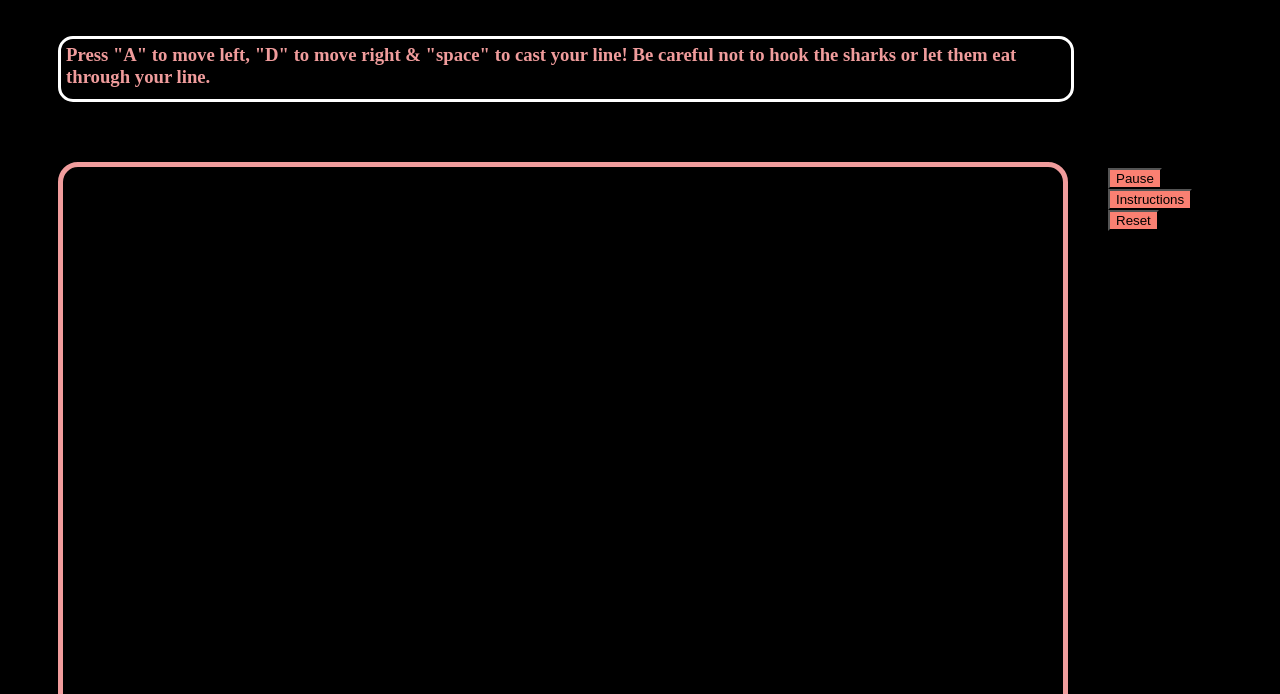
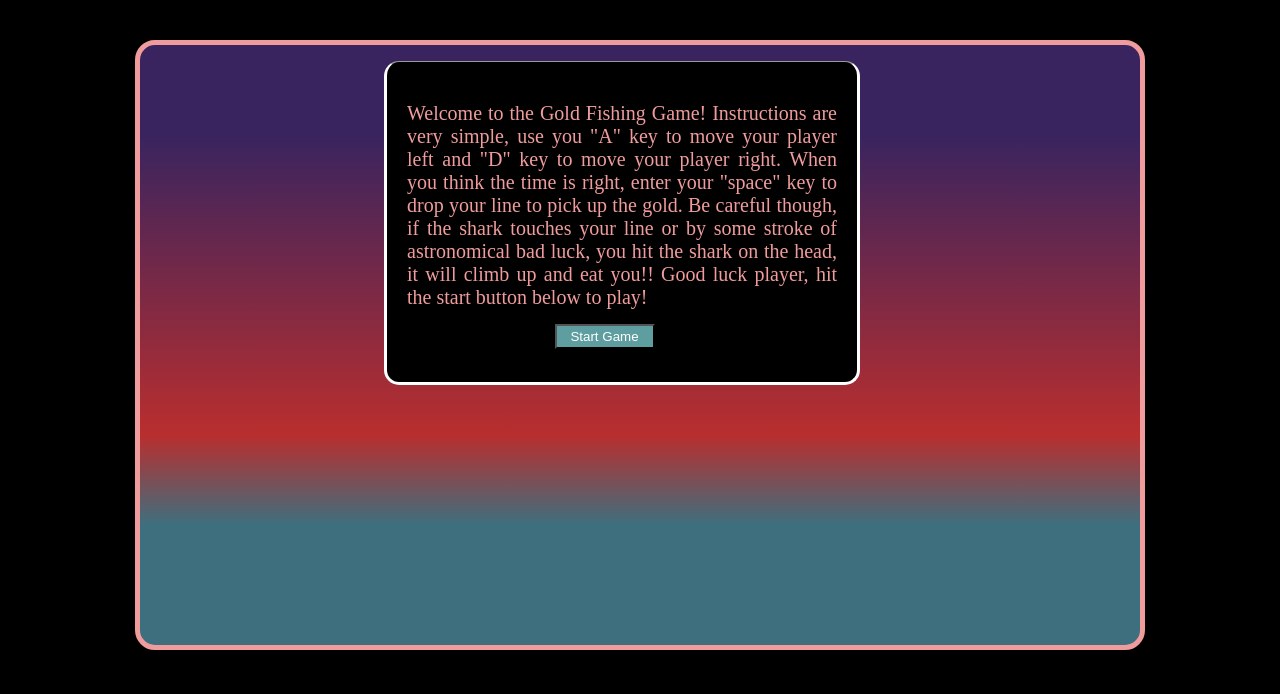
Before and after one commit to tasangpo/GoldFishingGame, a website built with webpack: page index.html in a window 1280 px wide. Shown: the part 109-803 px from the top of the page. Built offline with nearby package versions, Linux system fonts and the light colour scheme.

Commit message:
socials icon

```diff
--- a/index.html
+++ b/index.html
@@ -5,30 +5,46 @@
     <meta http-equiv="X-UA-Compatible" content="IE=edge">
     <meta name="viewport" content="width=device-width, initial-scale=1.0">
     <link rel="stylesheet" href="./dist/main.css" />
+    <link rel="stylesheet" href="https://cdnjs.cloudflare.com/ajax/libs/font-awesome/4.7.0/css/font-awesome.min.css">
     <script src="keymaster.js"></script>
     <script src="./dist/main.js"></script>
     <title> Gold Fishing Game  </title>
 </head>
 <body>
+    <h1 id="title"> ⚓ GOLD FISHING GAME ⚓ </h1>
+    <div id="intro">
+        <p> Welcome to the Gold Fishing Game! Instructions are very simple, use you "A" key to move your player left and "D"
+            key to move your player right. When you think the time is right, enter your "space" key to drop your
+            line to pick up the gold. Be careful though, if the shark touches your line or by some stroke of astronomical
+            bad luck, you hit the shark on the head, it will climb up and eat you!! Good luck player, hit the start button
+            below to play! </p>
+        <button id="start-btn" type="button" onclick="myFunction()"> Start Game </button>
+        <script>
+            function myFunction() {
+                document.getElementById("intro").style.visibility = "hidden";
+            }
+        </script>
 
-    <h1 id="title"> ⚓ GOLD FISHING GAME ⚓  </h1>
-    <h3>Press "A" to move left, "D" to move right & "space" to cast your line! Be careful not to hook the sharks or let them eat through your line.</h3>
+    </div>
+
     <div class="gamebox">
-        <canvas id="game-canvas" width="1000" height="600"></canvas>
-        <!-- <ul>
+        <ul class="stats">
             <li id="level"></li>
             <li id="gold"></li>
-        </ul> -->
-        <div>
-            <ul class="button-list">
-                <li> <button class="buttons"> Pause </button> </li>
-                <li> <button class="buttons"> Instructions </button> </li>
-                <li> <button class="buttons"> Reset </button> </li>
-            </ul>
+        </ul>
+        <canvas id="game-canvas" width="1000" height="600"></canvas>
+        <ul id="social">
+            <li> <a href="https://github.com/tasangpo" target="_blank"> <i id="linkedin" class="fa fa-linkedin-square" style="font-size:72px; color:#006192"></i> </a> </li>
+            <li> <a href="https://www.linkedin.com/in/tashi-s-a868a2185/"><i class="fa fa-github" style="font-size:72px; color:white""></i></a></li>
+        </ul>
+    </div>
 
-        </div>
+    <div id="game-over">
+        <h3>YOU GOT ATE</h3>
+        <button id="reset"> New Game </button>
+    </div>
 
-    </div>
+
 
 
 </body>
--- a/src/index.js
+++ b/src/index.js
@@ -1,12 +1,20 @@
 import Game from "./scripts/game.js"
 import GameView from "./scripts/game_view.js"
+
+window.GameView = GameView;
 
 document.addEventListener('DOMContentLoaded', () => {
     const canvas = document.getElementById('game-canvas');
     const ctx = canvas.getContext('2d');
+    let g = new Game();
+    let gv = new GameView(g, ctx);
 
+    document.getElementById("start-btn").addEventListener("click", function () {
+        gv.start();
+    })
 
-    const g = new Game();
-    const gv = new GameView(g, ctx);
-    gv.start();
+    document.getElementById("reset").addEventListener("click", function () {
+
+    })
+
 })
--- a/src/index.scss
+++ b/src/index.scss
@@ -3,10 +3,13 @@
 }
 
 #title {
+    justify-content: center;
+    align-items: center;
     position: relative;
     width: 1000px;
     height: 75px;
-    margin-left: 50px;
+    margin-left: auto;
+    margin-right: auto;
     margin-top: 10px;
     border: 5px solid rgb(240, 156, 156);
     border-radius: 15px;
@@ -21,34 +24,111 @@
 .gamebox {
     margin-top: 10px;
     display: flex;
-    flex-direction: row;
+    flex-direction: column;
 }
 
 #game-canvas {
-    margin-left: 50px;
+    margin-left: auto;
+    margin-right: auto;
     margin-top: 10px;
     position: relative;
     border: 5px solid rgb(240, 156, 156);
     border-radius: 20px;
+    background-image: -webkit-linear-gradient(#39245f 15%, #b92e2e 65%, #3e6f7e 80%);
 }
 
-.button-list {
+#social {
+    position: relative;
+    // border: 1px solid white;
+    list-style: none;
+    display: flex;
+    width: 15%;
+    left: 15%;
+    justify-content: space-between;
+    font-size: 50px;
+}
+ #linkedin {
+    height: 75px;
+    width: inherit;
+ }
+
+
+
+
+#intro{
+    left: 30%;
+    top: 20%;
+    position: fixed;
+    padding: 10px;
+    width: 450px;
+    height: 300px;
+    border: 3px solid white;
+    color:rgb(240, 156, 156);
+    border-radius: 15px;
+    z-index: 100;
+    visibility: visible;
+    margin: 10px 0 20px 0;
+    border-top: 1px solid #999;
+    // visibility: hidden;
+}
+
+#intro > p {
+    padding: 10px;
+    font-size: 20px;
     text-align: justify;
 }
 
-.buttons {
-    color: black;
-    background-color: salmon
+#start-btn {
+    width: 100px;
+    height: 25px;
+    position: relative;
+    left: 35%;
+    top: -5%;
+    color: white;
+    background-color: cadetblue;
 }
 
-h3{
-    padding: 5px;
-    width: 1000px;
-    height: 50px;
-    margin-left: 100px;
-    color:  white;
+.stats {
+    width: 200px;
+    color: white;
+    background-color: transparent;
+    position: fixed;
+    z-index: 100;
+    list-style: none;
+    left: 10%;
+    justify-content: left;
+    top: 90px;
+}
+
+#level, #gold {
+    width: 125px;
+    background: linear-gradient(to right, hsl(200 100% 62%), hsl(1000 100% 59%));
+    -webkit-background-clip: text;
+    -webkit-text-fill-color: transparent;
+    text-align: left;
+}
+
+
+
+#game-over {
+    top: 30%;
+    left: 40%;
+    position: fixed;
+    width: 200px;
+    height: 100px;
     border: 3px solid white;
-    margin: 50px;
-    color:rgb(240, 156, 156);
     border-radius: 15px;
+    margin-left: auto;
+    margin-right: auto;
+    color: white;
+    visibility: hidden;
+    text-align: center;
 }
+
+#game-over > button {
+    width: 100px;
+    height: 25px;
+    color: white;
+    background-color: cadetblue;
+    top: -10px
+}
--- a/src/scripts/game.js
+++ b/src/scripts/game.js
@@ -26,6 +26,7 @@ class Game {
         this.lines = [];
         this.addSharks();
         this.addGolds();
+        this.level = 1;
     }
 
     addSharks() {
@@ -72,7 +73,7 @@ class Game {
     }
 
     draw(ctx) {
-
+        this.updateStats();
         const skyImg = new Image();
         const oceanImg = new Image();
 
@@ -84,12 +85,14 @@ class Game {
 
         this.drawSharks(ctx);
         this.drawGolds(ctx);
-        this.players[0].draw(ctx);
+        if (this.players.length) {
+            this.players[0].draw(ctx);
+        }
+
 
         if (this.lines.length) {
             this.lines[this.lines.length - 1].move(ctx);
         }
-
         this.goldCollision();
         this.sharkCollision();
     }
@@ -110,17 +113,30 @@ class Game {
         })
     }
 
+    updateStats() {
+        const level = document.getElementById("level");
+        level.innerText = `Level: ${this.level}`
+        const goldCount = document.getElementById("gold");
+        goldCount.innerText = `Gold Remaining: ${this.golds.length}`
+    }
+
     moveSharks(ctx) {
+        const that = this;
         const players = this.players;
         this.sharks.forEach(function (shark) {
             if (shark.pos[1] < 100) {
                 players.shift();
+                // alert("GAME OVER!")
+                debugger
+                let message = document.getElementById("game-over");
+                message.style.visibility = "visible"
             } else {
                 shark.move(ctx);
             }
         })
         this.draw(ctx);
         if (!this.golds.length) {
+            this.level += 1;
             this.addSharks2();
             this.addGolds();
         }
--- a/src/scripts/game_view.js
+++ b/src/scripts/game_view.js
@@ -8,7 +8,6 @@ class GameView {
         this.ctx = ctx;
         this.game = game;
         this.player = this.game.addPlayer();
-        this.paused = false;
     }
 
     start() {
@@ -17,17 +16,14 @@ class GameView {
         setInterval(moveBind, 20);
     }
 
+
     bindKeyHandlers() {
         const player = this.player;
-        const game = this.game
-
         Object.keys(MOVES).forEach(function(ele) {
             const move = MOVES[ele];
             key(ele, function() {player.power(move)});
         })
-
         key("space", function() {player.castLine()})
-        key("p", function () { Object.freeze(game)})
     };
 
 }
```
Also changed, not shown: dist/main.css, dist/main.js, src/images/milky_way.jpg (added).
